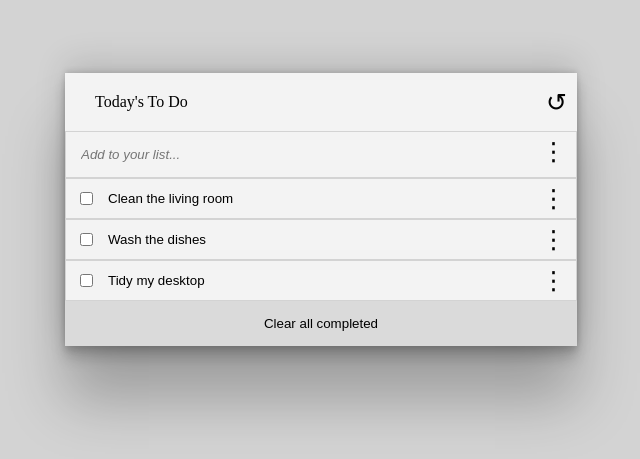
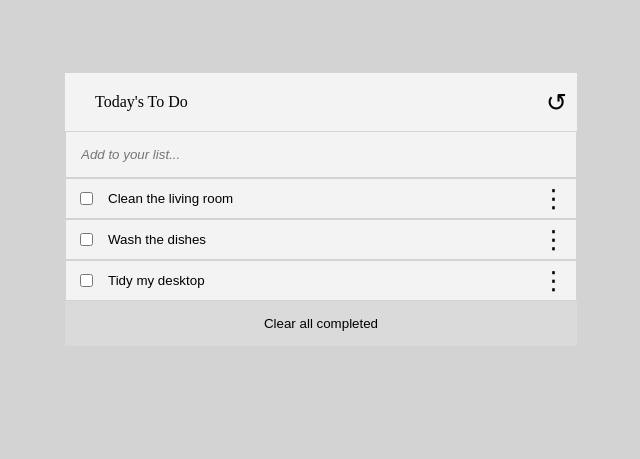
Before and after one commit to SebastianSolisFenger/To-do-List-Pro, a website built with webpack: page src/index.html in a window 1280 px wide. Shown: the part 191-650 px from the top of the page, without its empty margins (319-959 px from the left). Built offline with nearby package versions, Linux system fonts and the light colour scheme.

Commit message:
Add linters and fix errors

```diff
--- a/src/index.html
+++ b/src/index.html
@@ -27,7 +27,6 @@
             type="text"
             placeholder="Add to your list..."
           />
-          <span class="icons">&#x022EE;</span>
         </li>
       </ul>
       <button class="list__submit__button" type="button">
--- a/src/style.css
+++ b/src/style.css
@@ -19,14 +19,11 @@ body {
 }
 
 main {
-  height: fit-content;
+  height: auto;
   max-height: 70vh;
   width: 40%;
   margin: 0 auto;
   background-color: rgb(243, 243, 243);
-  box-shadow: rgba(0, 0, 0, 0.25) 0px 54px 55px,
-    rgba(0, 0, 0, 0.12) 0px -12px 30px, rgba(0, 0, 0, 0.12) 0px 4px 6px,
-    rgba(0, 0, 0, 0.17) 0px 12px 13px, rgba(0, 0, 0, 0.09) 0px -3px 5px;
 }
 
 .list__task__title {
@@ -50,6 +47,7 @@ main {
   right: 10px;
   top: 5px;
 }
+
 .circle-icon {
   top: 15px;
 }
```
Also changed, not shown: package.json (+9 -0 lines), .eslintrc.json (added), .stylelintrc.json (added), dist/index.html, dist/main.js, 2 other files.
